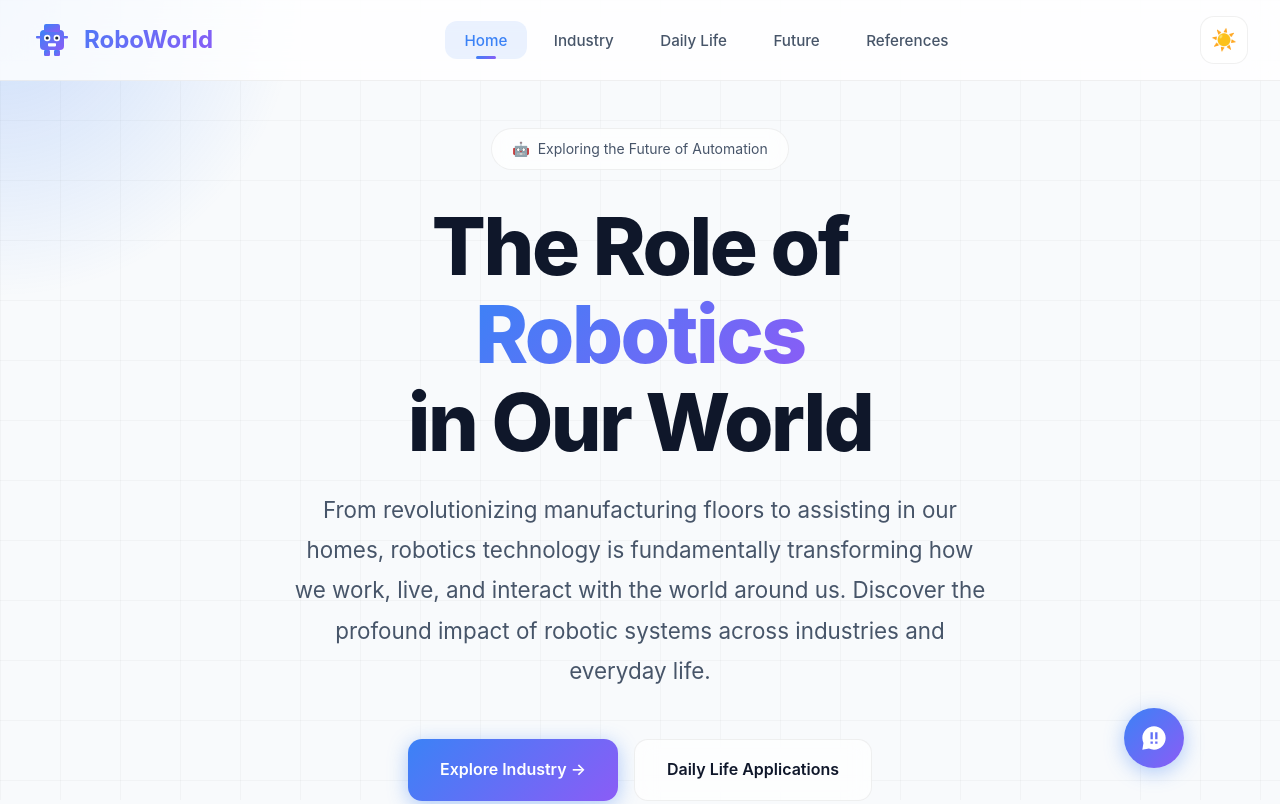
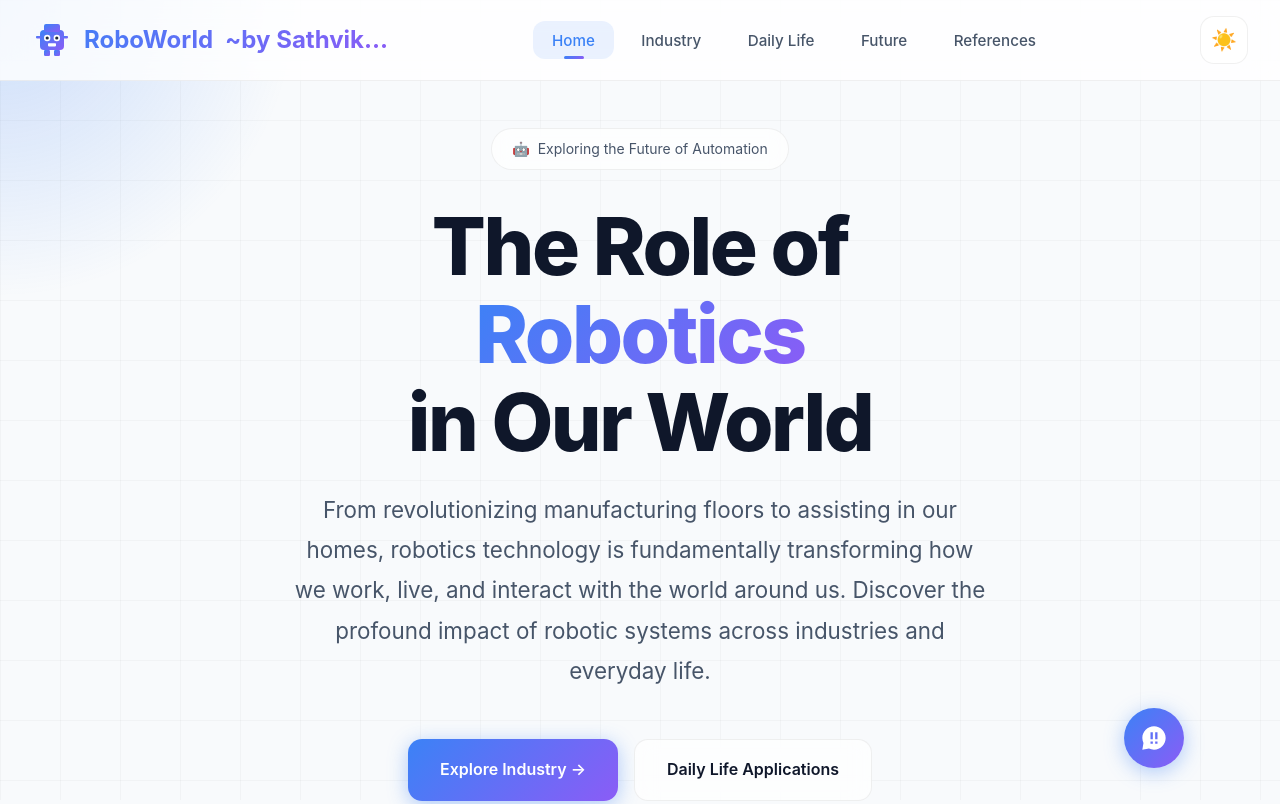
Before and after one commit to pysathvik/robotics-project, a website: page index.html in a window 1280 px wide. Shown: the top 804 px of the page. Drawn offline with Linux system fonts and the light colour scheme.

Commit message:
Add author attribution to the logo

```diff
--- a/index.html
+++ b/index.html
@@ -19,7 +19,7 @@
     <div class="nav-container">
       <a href="index.html" class="nav-logo">
         <img src="favicon.svg" alt="Robotics Logo">
-        RoboWorld
+        RoboWorld <span class="by">~by Sathvik... </span>
       </a>
 
       <ul class="nav-links">
```
